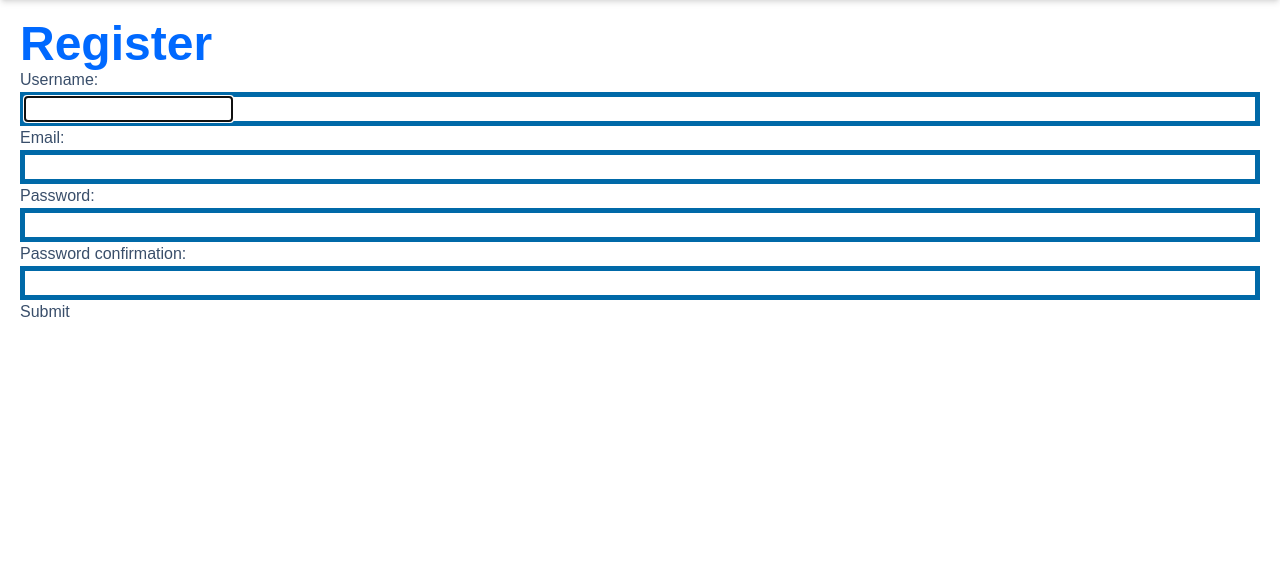
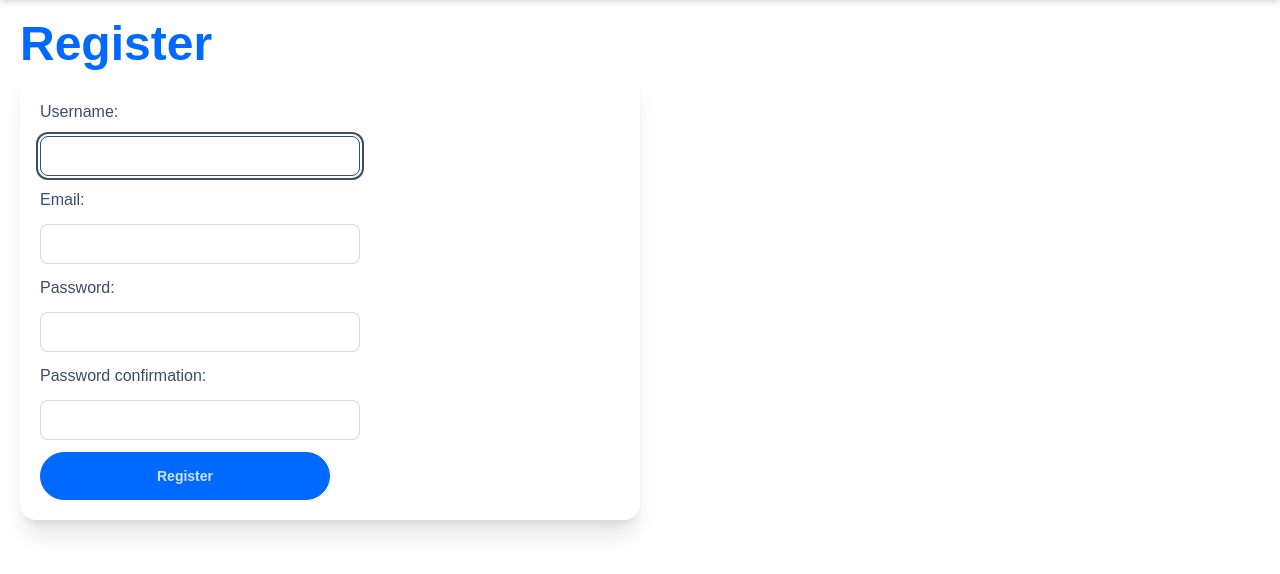
Before and after one commit to legosthes/expense-tracker, a Django app: page /register/ in a window 1280 px wide. Shown: the part 64-638 px from the top of the page. Run offline with Django 5.2, Linux system fonts and the light colour scheme.

Commit message:
feat: change register and login page styles

```diff
--- a/public/styles/style.css
+++ b/public/styles/style.css
@@ -356,6 +356,127 @@
       }
     }
   }
+  .input {
+    cursor: text;
+    border: var(--border) solid #0000;
+    position: relative;
+    display: inline-flex;
+    flex-shrink: 1;
+    appearance: none;
+    align-items: center;
+    gap: calc(0.25rem * 2);
+    background-color: var(--color-base-100);
+    padding-inline: calc(0.25rem * 3);
+    vertical-align: middle;
+    white-space: nowrap;
+    width: clamp(3rem, 20rem, 100%);
+    height: var(--size);
+    font-size: max(var(--font-size, 0.875rem), 0.875rem);
+    touch-action: manipulation;
+    border-start-start-radius: var(--join-ss, var(--radius-field));
+    border-start-end-radius: var(--join-se, var(--radius-field));
+    border-end-start-radius: var(--join-es, var(--radius-field));
+    border-end-end-radius: var(--join-ee, var(--radius-field));
+    border-color: var(--input-color);
+    box-shadow: 0 1px var(--input-color) inset, 0 -1px oklch(100% 0 0 / calc(var(--depth) * 0.1)) inset;
+    @supports (color: color-mix(in lab, red, red)) {
+      box-shadow: 0 1px color-mix(in oklab, var(--input-color) calc(var(--depth) * 10%), #0000) inset, 0 -1px oklch(100% 0 0 / calc(var(--depth) * 0.1)) inset;
+    }
+    --size: calc(var(--size-field, 0.25rem) * 10);
+    --input-color: var(--color-base-content);
+    @supports (color: color-mix(in lab, red, red)) {
+      --input-color: color-mix(in oklab, var(--color-base-content) 20%, #0000);
+    }
+    &:where(input) {
+      display: inline-flex;
+    }
+    :where(input) {
+      display: inline-flex;
+      height: 100%;
+      width: 100%;
+      appearance: none;
+      background-color: transparent;
+      border: none;
+      &:focus, &:focus-within {
+        --tw-outline-style: none;
+        outline-style: none;
+        @media (forced-colors: active) {
+          outline: 2px solid transparent;
+          outline-offset: 2px;
+        }
+      }
+    }
+    :where(input[type="url"]), :where(input[type="email"]) {
+      direction: ltr;
+    }
+    :where(input[type="date"]) {
+      display: inline-flex;
+    }
+    &:focus, &:focus-within {
+      --input-color: var(--color-base-content);
+      box-shadow: 0 1px var(--input-color);
+      @supports (color: color-mix(in lab, red, red)) {
+        box-shadow: 0 1px color-mix(in oklab, var(--input-color) calc(var(--depth) * 10%), #0000);
+      }
+      outline: 2px solid var(--input-color);
+      outline-offset: 2px;
+      isolation: isolate;
+      z-index: 1;
+    }
+    @media (pointer: coarse) {
+      @supports (-webkit-touch-callout: none) {
+        &:focus, &:focus-within {
+          --font-size: 1rem;
+        }
+      }
+    }
+    &:has(> input[disabled]), &:is(:disabled, [disabled]), fieldset:disabled & {
+      cursor: not-allowed;
+      border-color: var(--color-base-200);
+      background-color: var(--color-base-200);
+      color: var(--color-base-content);
+      @supports (color: color-mix(in lab, red, red)) {
+        color: color-mix(in oklab, var(--color-base-content) 40%, transparent);
+      }
+      &::placeholder {
+        color: var(--color-base-content);
+        @supports (color: color-mix(in lab, red, red)) {
+          color: color-mix(in oklab, var(--color-base-content) 20%, transparent);
+        }
+      }
+      box-shadow: none;
+    }
+    &:has(> input[disabled]) > input[disabled] {
+      cursor: not-allowed;
+    }
+    &::-webkit-date-and-time-value {
+      text-align: inherit;
+    }
+    &[type="number"] {
+      &::-webkit-inner-spin-button {
+        margin-block: calc(0.25rem * -3);
+        margin-inline-end: calc(0.25rem * -3);
+      }
+    }
+    &::-webkit-calendar-picker-indicator {
+      position: absolute;
+      inset-inline-end: 0.75em;
+    }
+    &:has(> input[type="date"]) {
+      :where(input[type="date"]) {
+        display: inline-flex;
+        webkit-appearance: none;
+        appearance: none;
+      }
+      input[type="date"]::-webkit-calendar-picker-indicator {
+        position: absolute;
+        inset-inline-end: 0.75em;
+        width: 1em;
+        height: 1em;
+        cursor: pointer;
+      }
+    }
+  }
   .mx-5 {
     margin-inline: calc(var(--spacing) * 5);
   }
@@ -612,6 +733,15 @@
   .btn-accent {
     --btn-color: var(--color-accent);
     --btn-fg: var(--color-accent-content);
+  }
+  .btn-primary {
+    --btn-color: var(--color-primary);
+    --btn-fg: var(--color-primary-content);
+  }
+  .input-accent {
+    &, &:focus, &:focus-within {
+      --input-color: var(--color-accent);
+    }
   }
   .hover\:bg-\[\#4c92b9\] {
     &:hover {
--- a/templates/pages/login.html
+++ b/templates/pages/login.html
@@ -9,10 +9,10 @@
     {% csrf_token %}
     {%for field in form%}
     <div class="mt-3">{{field.label_tag}}</div>
-    <div class="mt-3">{{field}}</div>
+    <div class="mt-3 input">{{field}}</div>
     {%endfor%}
 
-    <button class="mt-3 rounded-3xl bg-primary px-4 h-12 w-1/2 cursor-pointer transition-all duration-300 ease-in-out hover:bg-[#4c92b9]">Submit</button>
+    <button class="btn btn-primary mt-3 rounded-3xl px-4 h-12 w-1/2 cursor-pointer transition-all duration-300 ease-in-out">Submit</button>
 
     </form>
 </div>
--- a/templates/pages/register.html
+++ b/templates/pages/register.html
@@ -4,15 +4,15 @@
 
 <h1 class="text-5xl text-primary font-bold">Register</h1>
 
-<div class="flex flex-col gap-5">
+<div class="flex flex-col gap-5 shadow-xl p-5 rounded-2xl w-1/2">
     <form action="{%url 'users:register'%}" method="post">
     {% csrf_token %}
     {%for field in form%}
-    <div>{{field.label_tag}}</div>
-    <div class="border-5 border-sky-700">{{field}}</div>
+    <div class="mt-3">{{field.label_tag}}</div>
+    <div class="input mt-3">{{field}}</div>
     {%endfor%}
 
-    <button>Submit</button>
+    <button class="btn btn-primary mt-3 rounded-3xl px-4 h-12 w-1/2 cursor-pointer transition-all duration-300 ease-in-out">Register</button>
 
     </form>
 </div>
```
